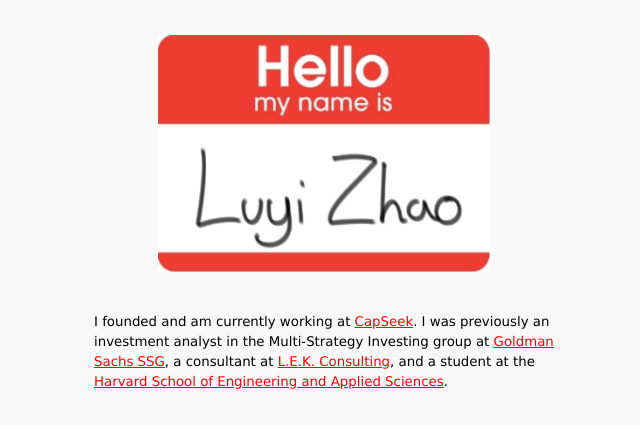
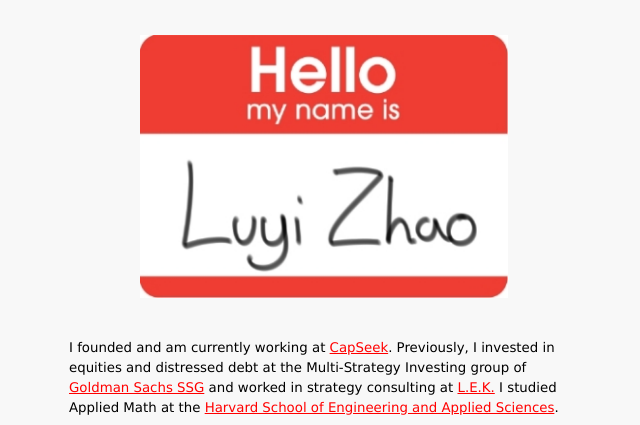
Before and after one commit to luyizhao/luyizhao.github.io, a plain HTML site: page index.html in a window 1280 px wide. Shown: the top 425 px of the page, without its empty margins (324-964 px from the left). Drawn offline with Linux system fonts and the light colour scheme.

Commit message:
wordsmithing

```diff
--- a/css/clean_red.css
+++ b/css/clean_red.css
@@ -44,7 +44,7 @@ body{
 }
 
 .content {
-  max-width:460px;
+  max-width:510px;
   font-size:10pt;
   line-height:1.5em;
   text-align: left;
--- a/index.html
+++ b/index.html
@@ -37,7 +37,7 @@ overflow:hidden;
 
       <img id="hello" src="img/hello.jpg" />
       <br/><br/>
-      I founded and am currently working at <a href="https://capseek.com/" target="_blank">CapSeek</a>. I was previously an investment analyst in the Multi-Strategy Investing group at <a href="http://www.goldmansachs.com/what-we-do/investing-and-lending/index.html" target="_blank">Goldman Sachs SSG</a>, a consultant at <a href="http://www.lek.com/" target="_blank">L.E.K. Consulting</a>, and a student at the <a href="http://seas.harvard.edu/" target="_blank">Harvard School of Engineering and Applied Sciences</a>.
+      I founded and am currently working at <a href="https://capseek.com/" target="_blank">CapSeek</a>. Previously, I invested in equities and distressed debt at the Multi-Strategy Investing group of <a href="http://www.goldmansachs.com/what-we-do/investing-and-lending/index.html" target="_blank">Goldman Sachs SSG</a> and worked in strategy consulting at <a href="http://www.lek.com/" target="_blank">L.E.K.</a> I studied Applied Math at the <a href="http://seas.harvard.edu/" target="_blank">Harvard School of Engineering and Applied Sciences</a>.
 
       <br/><br/><br/>
 
```
